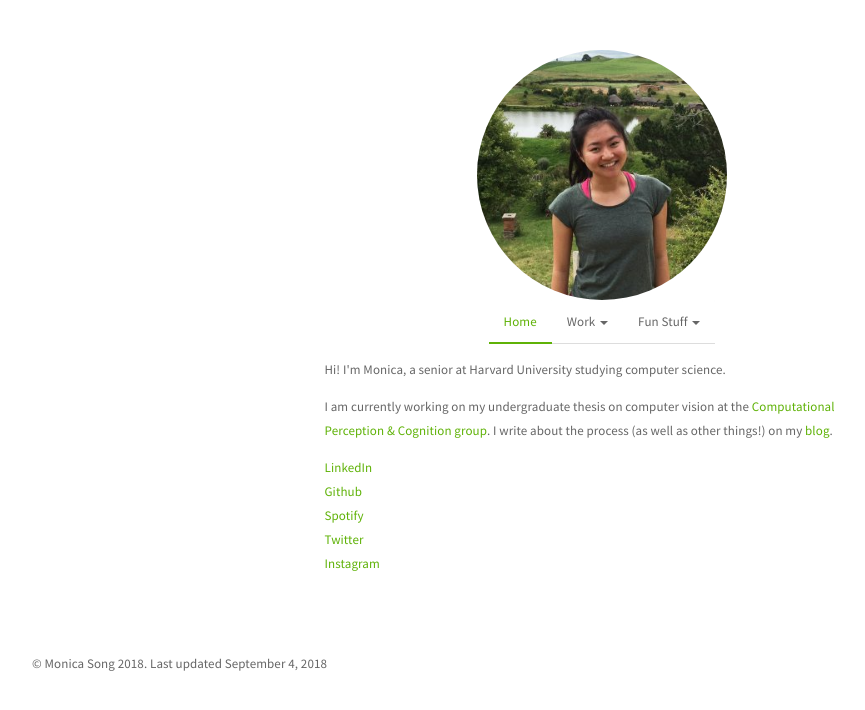
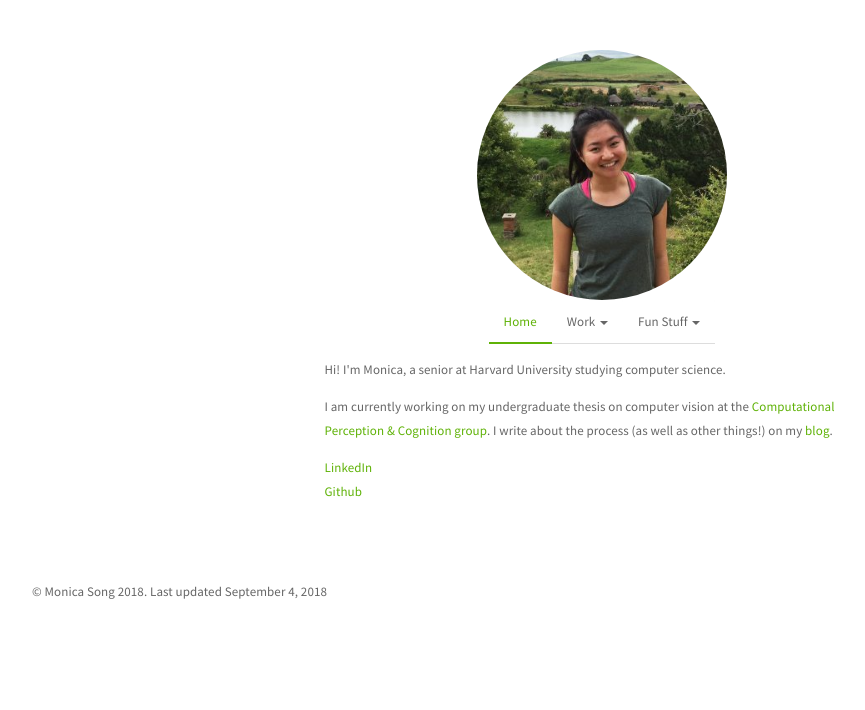
Before and after one commit to monicadsong/monicadsong.github.io, a plain HTML site: page index.html in a window 1280 px wide. Shown: the whole page, without its empty margins (38-903 px from the left). Drawn offline with nearby package versions, Linux system fonts and the light colour scheme.

Commit message:
remove link

```diff
--- a/index.html
+++ b/index.html
@@ -88,9 +88,6 @@
              <ul class="list-unstyled">
               <li><a href="https://www.linkedin.com/in/monicadsong/" target="_blank" onclick="pageTracker._link(this.href); return false;">LinkedIn</a></li>
               <li><a href="https://github.com/monicadsong" target="_blank">Github</a></li>
-              <li><a href="https://open.spotify.com/user/1234766009" target="_blank">Spotify</a></li>
-              <li><a href = "https://twitter.com/monicadsong" target="_blank">Twitter</a></li>
-              <li><a href="https://www.instagram.com/anicedlatteplease/" target="_blank">Instagram</a></li>
             </ul>
                 </div>
                 <div class="tab-pane fade" id="fun">
```
